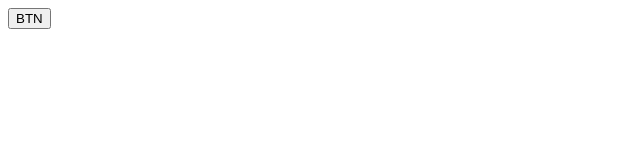
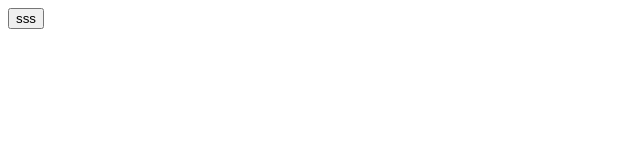
Before and after one commit to Rafawastaken/Control_Led_Firebase, a plain HTML site: page Website/index.html in a window 1280 px wide. Shown: the full height of the page, 0-640 px from the left. Drawn offline with Linux system fonts and the light colour scheme.

Commit message:
Final setup

```diff
--- a/Website/index.html
+++ b/Website/index.html
@@ -8,7 +8,7 @@
 </head>
 <body>
     <button id="btn">
-        BTN
+        sss
     </button>
     <script src="app.js"></script>
 </body>
```
Also changed, not shown: Website/package.json (deleted, +0 -11 lines), 3 other files.
